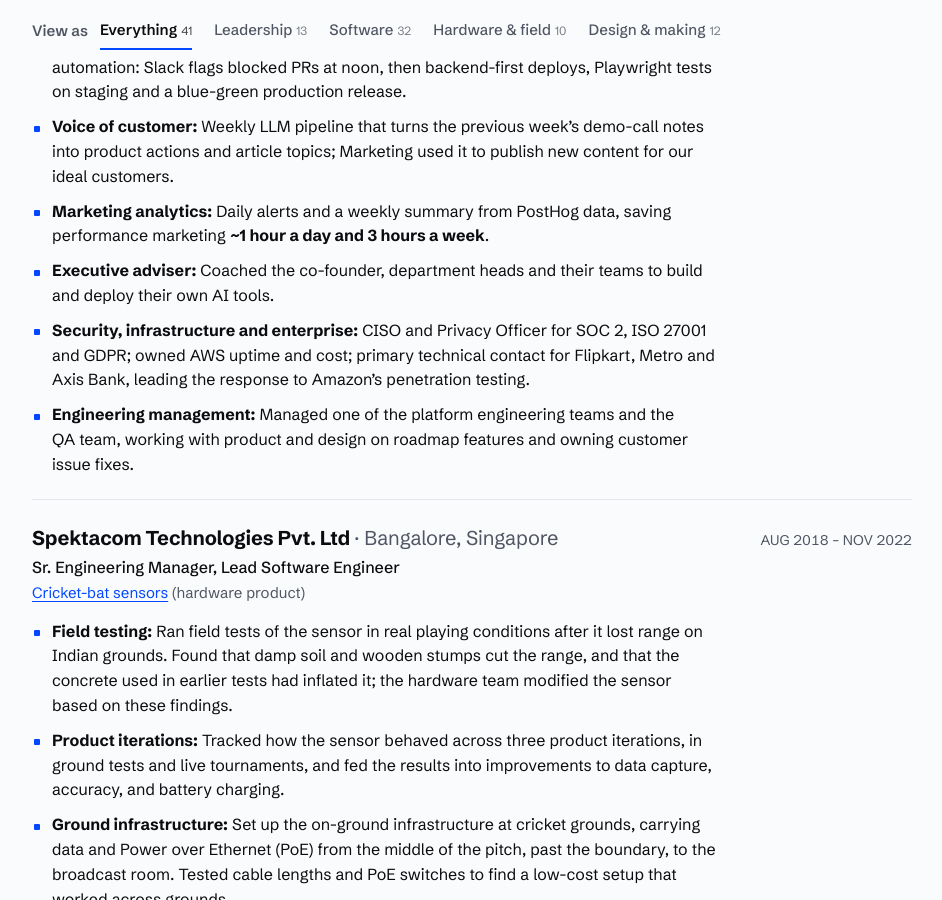
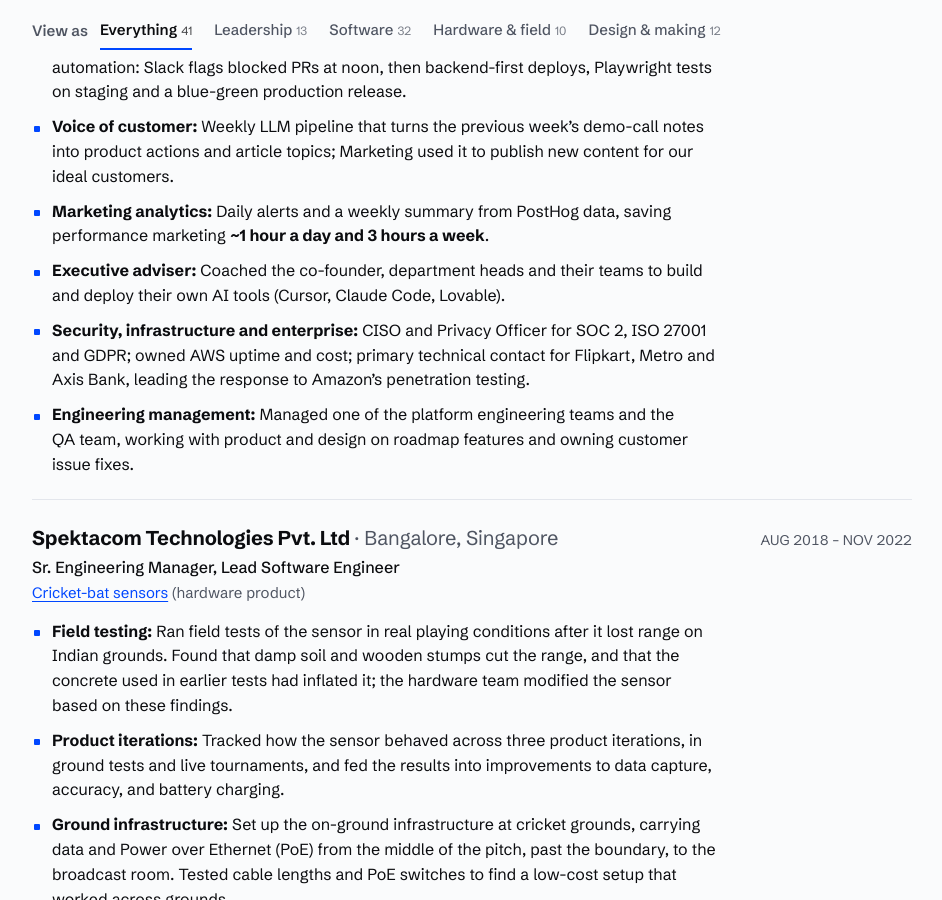
Before and after one commit to and/and.github.io, a Jekyll site: the page resume/index.html, which Jekyll copies as it is, in a window 1280 px wide and 900 px high, scrolled down 869 px. Shown: the whole window, without its empty margins (168-1110 px from the left). Built offline with Jekyll 4.4.1, drawn with Linux system fonts in a browser that asks for light colours.

Commit message:
resume: name the tools in the adviser bullet
Co-Authored-By: Claude Opus 5.5 <noreply@anthropic.com>
Claude-Session: https://claude.ai/code/session_01FtUAf8C3HNHvzAVSVUvAhh

```diff
--- a/resume/index.html
+++ b/resume/index.html
@@ -261,7 +261,7 @@ a:hover { text-decoration-thickness: 2px; }
           <li data-v="sw lead"><b>Deployment automation:</b> Cut daily multi-repo deployments from <b>2 hours to 45 minutes</b> and automated <b>~80% of cross-team coordination</b>. Built on existing AWS and GitHub automation: Slack flags blocked PRs at noon, then backend-first deploys, Playwright tests on staging and a blue-green production release.</li>
           <li data-v="sw"><b>Voice of customer:</b> Weekly LLM pipeline that turns the previous week’s demo-call notes into product actions and article topics; Marketing used it to publish new content for our ideal customers.</li>
           <li data-v="sw"><b>Marketing analytics:</b> Daily alerts and a weekly summary from PostHog data, saving performance marketing <b>~1 hour a day and 3 hours a week</b>.</li>
-          <li data-v="lead sw"><b>Executive adviser:</b> Coached the co-founder, department heads and their teams to build and deploy their own AI tools.</li>
+          <li data-v="lead sw"><b>Executive adviser:</b> Coached the co-founder, department heads and their teams to build and deploy their own AI tools (Cursor, Claude Code, Lovable).</li>
           <li data-v="lead sw"><b>Security, infrastructure and enterprise:</b> CISO and Privacy Officer for SOC 2, ISO 27001 and GDPR; owned AWS uptime and cost; primary technical contact for Flipkart, Metro and Axis Bank, leading the response to Amazon’s penetration testing.</li>
           <li data-v="lead"><b>Engineering management:</b> Managed one of the platform engineering teams and the QA team, working with product and design on roadmap features and owning customer issue fixes.</li>
         </ul>
```
